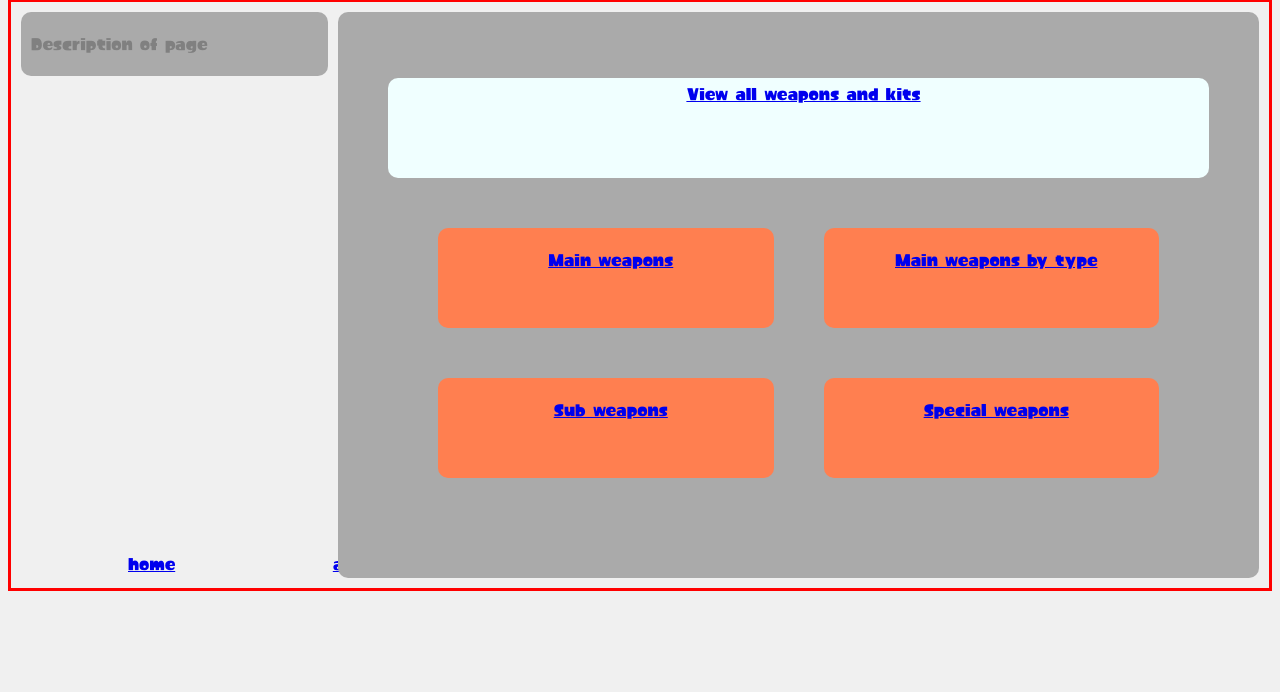
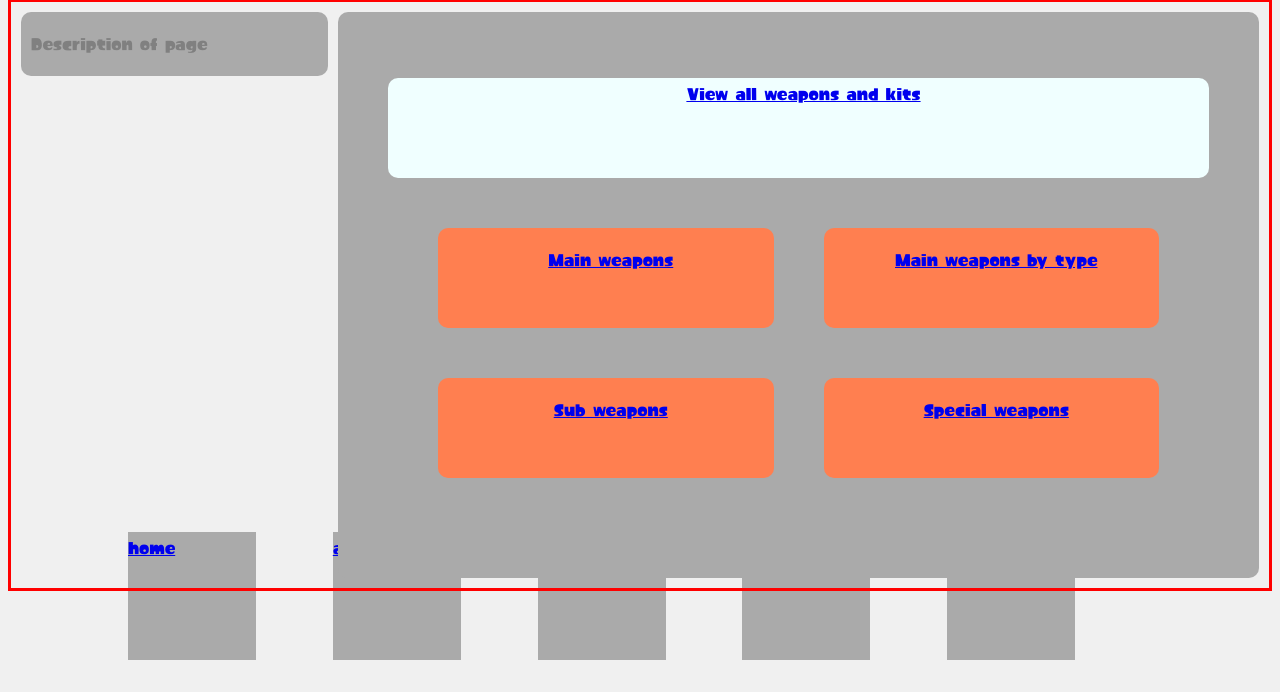
Before and after one commit to chchnyanko/2024-dtp-task, a Flask app: page / in a window 1280 px wide. Shown: the part 108-800 px from the top of the page. Run offline with Flask 3, Linux system fonts and the light colour scheme.

Commit message:
changed some of the navbar

```diff
--- a/Static/style.css
+++ b/Static/style.css
@@ -161,3 +161,8 @@ body {
     display: grid;
     grid-template-columns: repeat(5, 1fr);
 }
+.navbar_box {
+    height: 10vw;
+    width: 10vw;
+    background-color: #aaaaaa;
+}
--- a/templates/nav.html
+++ b/templates/nav.html
@@ -4,6 +4,12 @@
     <meta name="viewport" content="width=device-width, initial-scale=1.0">
 </head>
 <body>
-    <p class="navbar"><a href="/">home</a> <a href="/all/1/0">all</a> <a href="/main">main</a> <a href="/sub">sub</a> <a href="/special">special</a></p>
+    <div class="navbar">
+        <a href="/" class="navbar_box">home</a>
+        <a href="/all/1/0" class="navbar_box">all</a>
+        <a href="/main" class="navbar_box">main</a>
+        <a href="/sub" class="navbar_box">sub</a>
+        <a href="/special" class="navbar_box">special</a>
+    </div>
 </body>
 </html>
```
